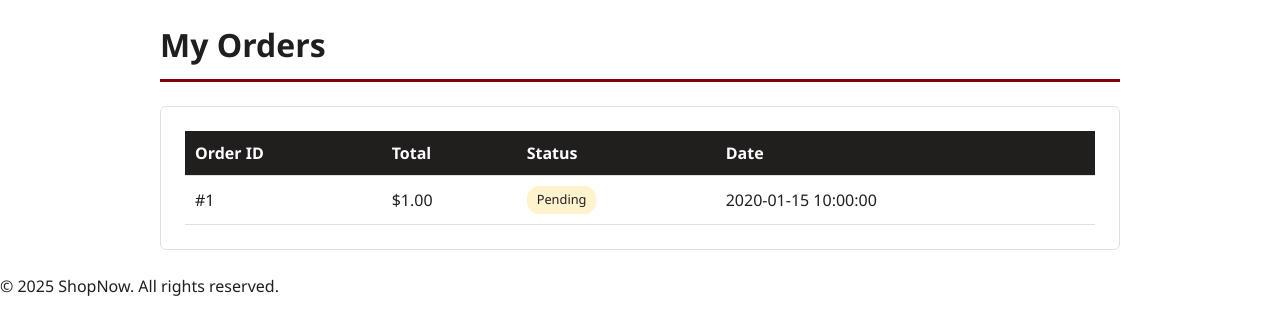
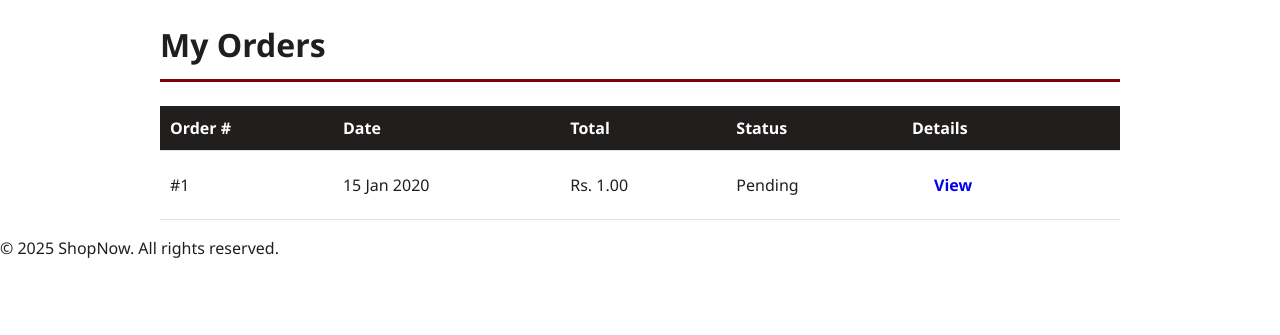
Before and after one commit to freelancherbashu-ctrl/AI39C-Group6_project-SingleVendor_E-Commerce, a Python web app: template app/templates/orders.html in a window 1280 px wide. Shown: the part 112-447 px from the top of the page. Run offline with Jinja, Linux system fonts and the light colour scheme; the template is opened without the code that fills it: most values are stand-ins (such as "Sample title", 1, 10 or a date in 2020).

Commit message:
updated orders.html

```diff
--- a/app/templates/orders.html
+++ b/app/templates/orders.html
@@ -1,33 +1,41 @@
 {% extends "base.html" %}
-{% block title %}My Orders - ShopOne{% endblock %}
+{% block title %}My Orders{% endblock %}
+{% block content %}
+<div class="page-header">
+    <h1>My Orders</h1>
+</div>
 
-{% block content %}
-<h1>My Orders</h1>
-
-<div class="card">
-    {% if recent_orders %}
+{% if orders %}
 <table class="data-table">
     <thead>
         <tr>
-                    <th>Order ID</th>
+            <th>Order #</th>
+            <th>Date</th>
             <th>Total</th>
             <th>Status</th>
-                    <th>Date</th>
+            <th>Details</th>
         </tr>
     </thead>
     <tbody>
-                {% for order in recent_orders %}
+        {% for order in orders %}
         <tr>
             <td>#{{ order.id }}</td>
-                    <td>${{ "%.2f"|format(order.total_amount) }}</td>
-                    <td><span class="status status-{{ order.status }}">{{ order.status }}</span></td>
-                    <td>{{ order.created_at }}</td>
+            <td>{{ order.created_at.strftime('%d %b %Y') }}</td>
+            <td>Rs. {{ "%.2f"|format(order.total_amount) }}</td>
+            <td>
+                <span class="badge badge-{{ 'success' if order.status == 'delivered' else 'danger' if order.status == 'cancelled' else 'warning' if order.status == 'pending' else 'info' }}">
+                    {{ order.status | capitalize }}
+                </span>
+            </td>
+            <td><a href="/orders/{{ order.id }}" class="btn btn-sm btn-secondary">View</a></td>
         </tr>
         {% endfor %}
     </tbody>
 </table>
 {% else %}
-        <p>You haven't placed any orders yet.</p>
+<div class="empty-state">
+    <p>You have no orders yet.</p>
+    <a href="/products" class="btn btn-primary">Start Shopping</a>
+</div>
 {% endif %}
-</div>
 {% endblock %}
```
Lines whose indentation alone changed are shown as unchanged.
